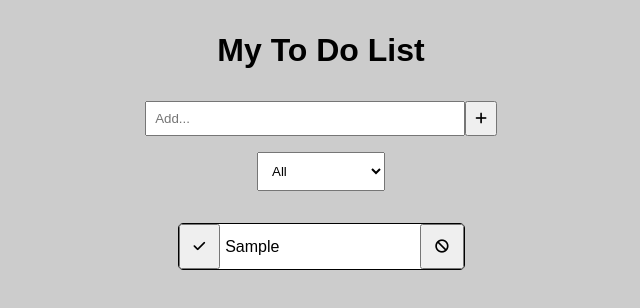
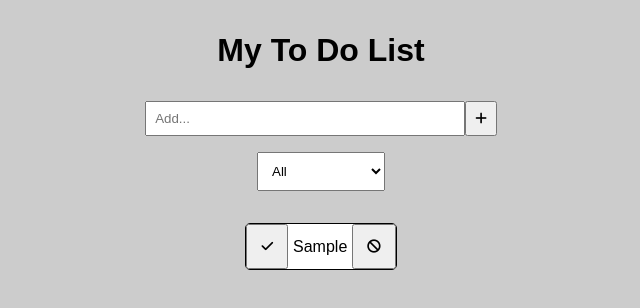
Before and after one commit to ferdisefaduzgun/todolist3, a plain HTML site: page todome/index.html in a window 1280 px wide. Both pictures are taken after typing "Sample" into the empty fields and a click on the button 799 px from the left and 118 px from the top of the page. Shown: the whole page, without its empty margins (319-959 px from the left). Drawn offline with Linux system fonts and the light colour scheme.

Commit message:
Add files via upload

```diff
--- a/todome/index.html
+++ b/todome/index.html
@@ -20,7 +20,7 @@
   <!-- search start -->
  <form>
     <div class="search">
-        <input type="text" placeholder="Add..." class="todoInput">
+        <input type="text" placeholder="Add..." class="todoInput" maxlength="100">
         <button class="addButton" type="submit">
             <i class="fa-solid fa-plus"></i>
         </button>
--- a/todome/style.css
+++ b/todome/style.css
@@ -71,6 +71,8 @@ header h1{
 
 .todo{
     display: flex;
+    justify-content: space-between;
+    align-items: center;
     border: 1px solid black;
     border-radius: 5px;
     background-color: white;
@@ -83,10 +85,10 @@ header h1{
 }
 
 .todo-item{
-    width: 200px;
     display: flex;
+    align-items: center;
     justify-content: flex-start;
-    align-items: center;
+    text-align: center;
     padding: 5px;
 }
 
```
